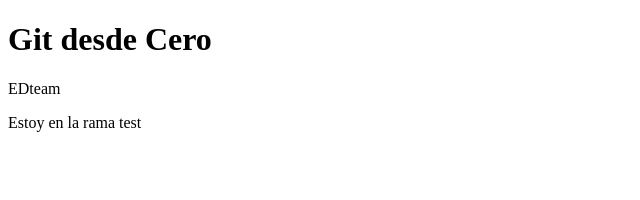
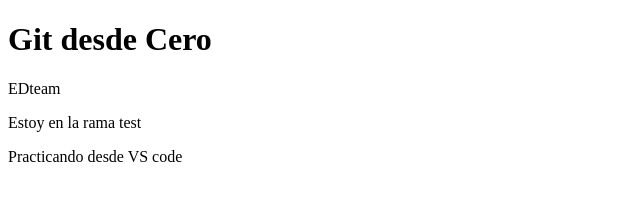
Before and after one commit to MaNuEl33/practicando-git, a plain HTML site: page index.html in a window 1280 px wide. Shown: the whole page, without its empty margins (0-640 px from the left). Drawn offline with Linux system fonts and the light colour scheme.

Commit message:
Primer commit desde VS code

```diff
--- a/index.html
+++ b/index.html
@@ -3,7 +3,7 @@
 <head>
     <meta charset="UTF-8">
     <meta name="viewport" content="width=device-width, initial-scale=1.0">
-    <title>Practicando con Git</title>
+    <title>Practicando con Git desde VS code</title>
 </head>
 <body>
     <h1>Git desde Cero</h1>
@@ -11,5 +11,10 @@
     <section>
         <p>Estoy en la rama test</p>
     </section>
+    <div>
+        <p>
+            Practicando desde VS code
+        </p>
+    </div>
 </body>
 </html>
```
Also changed, not shown: 1 other file.
